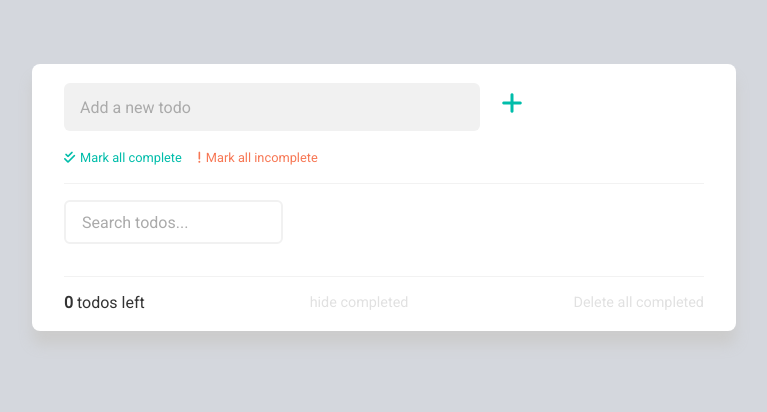
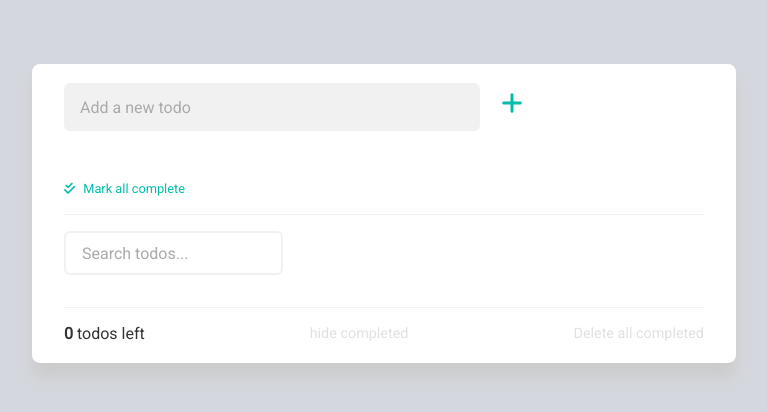
Before and after one commit to edinburghrules/React-todolist, a React (Create React App) app: page / in a window 1280 px wide. Shown: the top 412 px of the page, without its empty margins (256-1023 px from the left). Built offline with nearby package versions, Linux system fonts and the light colour scheme.

Commit message:
fixed all complete/incomplete, added add todo validation

```diff
--- a/src/TodoForm.js
+++ b/src/TodoForm.js
@@ -5,25 +5,37 @@ class TodoForm extends React.Component {
     super(props);
     this.state = {
       text: '',
-      completed: false
+      completed: false,
+      error: undefined
     }
     this.onChange = this.onChange.bind(this);
     this.submitTodo = this.submitTodo.bind(this);
   }
   onChange(e) {
-    this.setState({
-      [e.target.name]: e.target.value
-    })
+    if(e.target.value.length < 4) {
+      this.setState({
+        error: 'Please add a todo of more than 4 letters'
+      })
+    } else {
+      this.setState({
+        error: null
+      })
+    }
+      this.setState({
+        [e.target.name]: e.target.value
+      })
   }
   submitTodo(e) {
     e.preventDefault();
     this.props.addTodo(this.state)
     this.setState({
-      text: ''
+      text: '',
+      error: undefined
     })
   }
   render() {
     return (
+      <div>
         <form className="todo-form" onSubmit={this.submitTodo}>
           <input
             className="todo-form__input"
@@ -34,6 +46,8 @@ class TodoForm extends React.Component {
           />
           <button className="todo-form__btn"><i className="fas fa-plus"></i></button>
         </form>
+        <div className="errMsg">{this.state.error && <p>{this.state.error}</p>}</div>
+      </div>
     )
   }
 }
--- a/src/TodoList.js
+++ b/src/TodoList.js
@@ -12,7 +12,8 @@ class TodoList extends React.Component {
     this.state = {
       todos: todos ? todos : [],
       searchText: '',
-      hideCompleted: false
+      hideCompleted: false,
+      allCompleted: false
     }
     this.deleteTodo = this.deleteTodo.bind(this);
     this.addTodo = this.addTodo.bind(this);
@@ -21,7 +22,6 @@ class TodoList extends React.Component {
     this.setSearchText = this.setSearchText.bind(this);
     this.hideCompleted = this.hideCompleted.bind(this);
     this.markAllComplete = this.markAllComplete.bind(this);
-    this.markAllIncomplete = this.markAllIncomplete.bind(this);
     this.deleteCompleted = this.deleteCompleted.bind(this);
   }
   addTodo(newTodo) {
@@ -112,7 +112,9 @@ class TodoList extends React.Component {
     }))
   }
   markAllComplete() {
+    if (!this.state.allCompleted) {
       this.setState(state => ({
+        allCompleted: !state.allCompleted,
         todos: state.todos.map(todo => {
           return {...todo, completed: true }
         })
@@ -120,9 +122,9 @@ class TodoList extends React.Component {
       setTimeout(() => {
         localStorage.setItem('todos', JSON.stringify(this.state.todos))
       }, 1000)
-  }
-  markAllIncomplete() {
+    } else {
       this.setState(state => ({
+        allCompleted: !state.allCompleted,
         todos: state.todos.map(todo => {
           return {...todo, completed: false }
         })
@@ -130,6 +132,7 @@ class TodoList extends React.Component {
       setTimeout(() => {
         localStorage.setItem('todos', JSON.stringify(this.state.todos))
       }, 1000)
+    }
   }
   deleteCompleted() {
     this.setState(state => ({
@@ -148,24 +151,34 @@ class TodoList extends React.Component {
     const completeTodos = () => {
       return this.state.todos.filter(todo => todo.completed).length
     }
+    const renderMarkAllBtns = () => {
+      if(this.state.allCompleted) {
+        return (
+          <button
+            className="mark-all__btn mark-all__btn--incomplete"
+            onClick={this.markAllComplete}>
+            <i className="fas fa-exclamation"></i>
+            Mark all incomplete
+          </button>
+        )
+      } else {
+        return (
+          <button
+            className="mark-all__btn mark-all__btn--complete"
+            onClick={this.markAllComplete}>
+            <i className="fas fa-check-double"></i>
+            Mark all complete
+          </button>
+        )
+      }
+    }
     return (
       <div className="container">
         <div>
           <TodoForm addTodo={this.addTodo} />
         </div>
         <div className="mark-all">
-          <button
-            className="mark-all__btn mark-all__btn--complete"
-            onClick={this.markAllComplete}>
-            <i className="fas fa-check-double"></i>
-            Mark all complete
-          </button>
-          <button
-            className="mark-all__btn mark-all__btn--incomplete"
-            onClick={this.markAllIncomplete}>
-            <i className="fas fa-exclamation"></i>
-            Mark all incomplete
-          </button>
+          {renderMarkAllBtns()}
         </div>
         <div className="line-break"></div>
         <div>
--- a/src/sass/partials/_todoform.scss
+++ b/src/sass/partials/_todoform.scss
@@ -41,3 +41,12 @@
   }
 
 }
+
+.errMsg {
+  margin-top: 0.4rem;
+  height: .5rem;
+  padding: 0.4rem 0;
+  border: 2px solid transparent;
+  color:#f77754;
+  font-size: .8rem;
+}
--- a/src/sass/partials/todolist.scss
+++ b/src/sass/partials/todolist.scss
@@ -10,38 +10,39 @@
 .mark-all {
   margin-top: 1rem;
 
-  & > :first-child {
-    margin-right: 1rem;
-    color: #00bdaa;
+  &__btn {
+    all: unset;
     border-bottom: 2px solid transparent;
+    font-size: .8rem;
+    cursor: pointer;
+
+    & > * {
+      margin-right: .5rem;
+    }
+
+    &:active {
+      transform: translateY(1px);
+    }
+
+    &--incomplete {
+      color: #f77754;
+      border-bottom: 2px solid transparent;
+
+        &:hover {
+          border-bottom: 2px solid #f77754;
+        }
+    }
+
+    &--complete {
+
+      color: #00bdaa;
+      border-bottom: 2px solid transparent;
 
       &:hover {
         border-bottom: 2px solid #00bdaa;
       }
-
-    & > :first-child {
-      margin-right: .3rem;
-    }
-  }
-
-  & > :last-child {
-    margin-right: 1rem;
-    color: #f77754;
-    border-bottom: 2px solid transparent;
-
-    &:hover {
-      border-bottom: 2px solid #f77754;
     }
 
-    & > :first-child {
-      margin-right: .3rem;
-    }
-  }
-
-  &__btn {
-    all: unset;
-    font-size: .8rem;
-    cursor: pointer;
   }
 
 }
```
Lines whose indentation alone changed are shown as unchanged.
